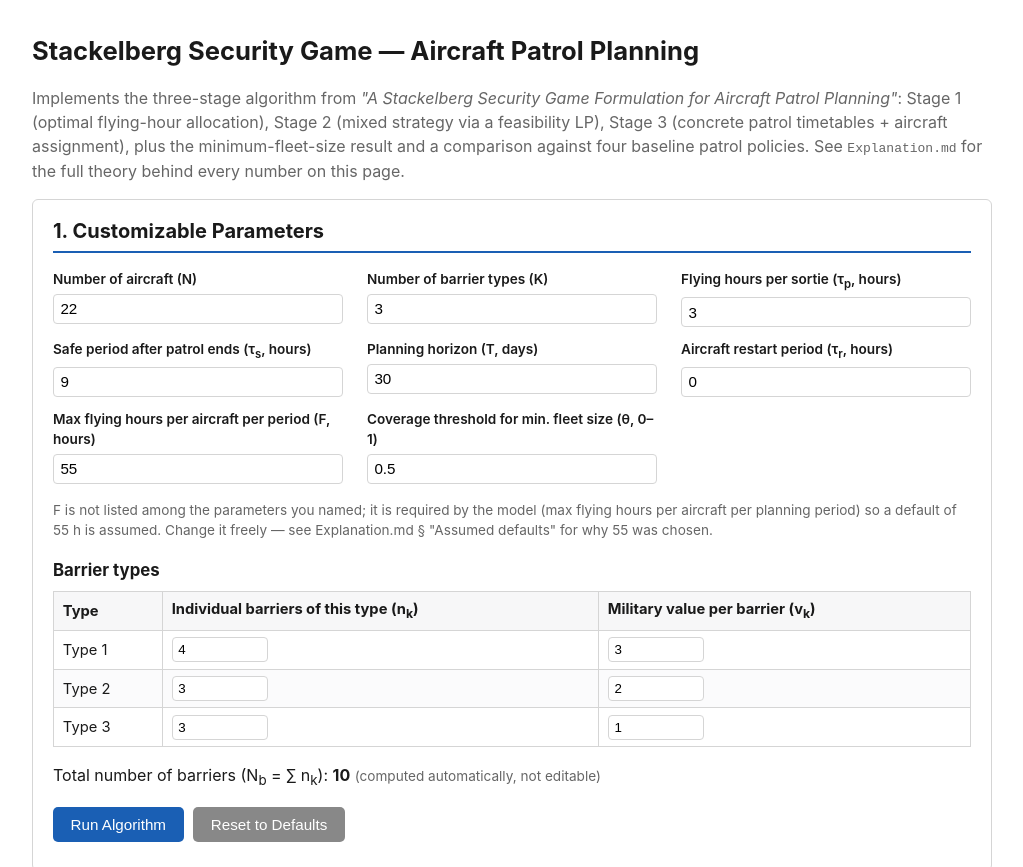
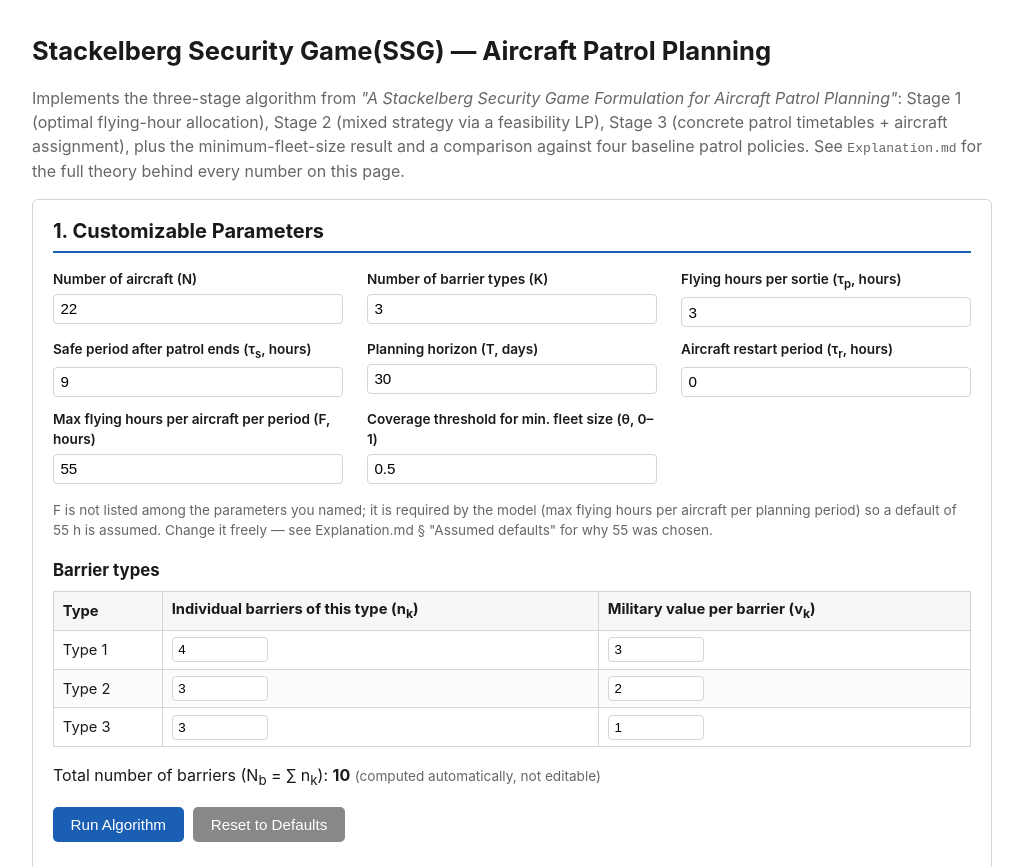
Before and after one commit to mayank2309jha/PatrolTheory, a plain HTML site: page index.html in a window 1280 px wide. Shown: the top 867 px of the page, without its empty margins (128-1151 px from the left). Drawn offline with Linux system fonts and the light colour scheme.

Commit message:
Dummy Update to check the behaviour of Github Actions

```diff
--- a/index.html
+++ b/index.html
@@ -1,14 +1,16 @@
 <!DOCTYPE html>
 <html lang="en">
+
 <head>
   <meta charset="UTF-8">
   <meta name="viewport" content="width=device-width, initial-scale=1.0">
   <title>Stackelberg Aircraft Patrol Planner</title>
   <link rel="stylesheet" href="style.css">
 </head>
+
 <body>
 
-<h1>Stackelberg Security Game — Aircraft Patrol Planning</h1>
+  <h1>Stackelberg Security Game(SSG) — Aircraft Patrol Planning</h1>
   <p class="muted">
     Implements the three-stage algorithm from <em>"A Stackelberg Security Game Formulation for
       Aircraft Patrol Planning"</em>: Stage 1 (optimal flying-hour allocation), Stage 2 (mixed
@@ -64,13 +66,18 @@
     <h3>Barrier types</h3>
     <table id="barrierTable">
       <thead>
-      <tr><th>Type</th><th>Individual barriers of this type (n<sub>k</sub>)</th><th>Military value per barrier (v<sub>k</sub>)</th></tr>
+        <tr>
+          <th>Type</th>
+          <th>Individual barriers of this type (n<sub>k</sub>)</th>
+          <th>Military value per barrier (v<sub>k</sub>)</th>
+        </tr>
       </thead>
       <tbody id="barrierTypesBody">
         <!-- populated by script.js -->
       </tbody>
     </table>
-  <p>Total number of barriers (N<sub>b</sub> = &sum; n<sub>k</sub>): <strong id="NbDisplay">10</strong> <span class="muted small">(computed automatically, not editable)</span></p>
+    <p>Total number of barriers (N<sub>b</sub> = &sum; n<sub>k</sub>): <strong id="NbDisplay">10</strong> <span
+        class="muted small">(computed automatically, not editable)</span></p>
 
     <div class="button-row">
       <button id="runBtn">Run Algorithm</button>
@@ -121,4 +128,5 @@
 
   <script src="script.js"></script>
 </body>
+
 </html>
```
Lines whose indentation alone changed are shown as unchanged.
